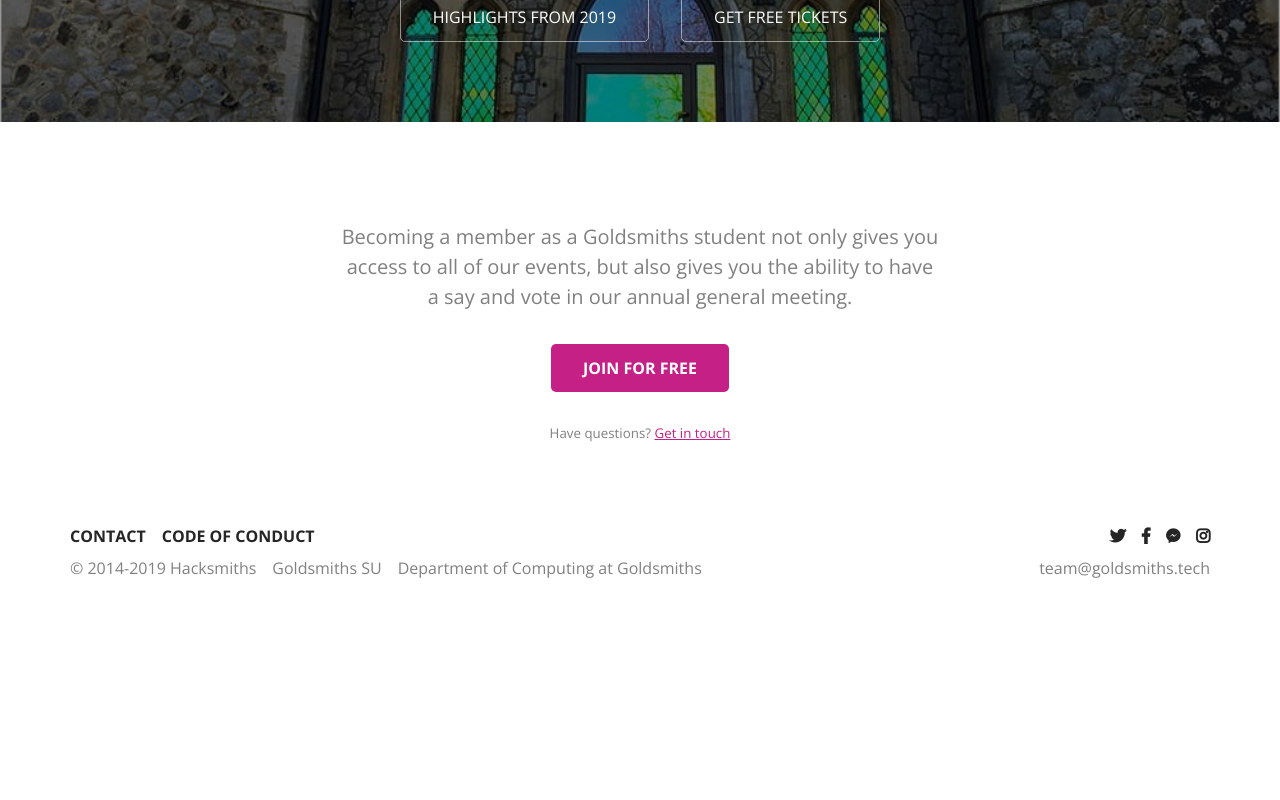
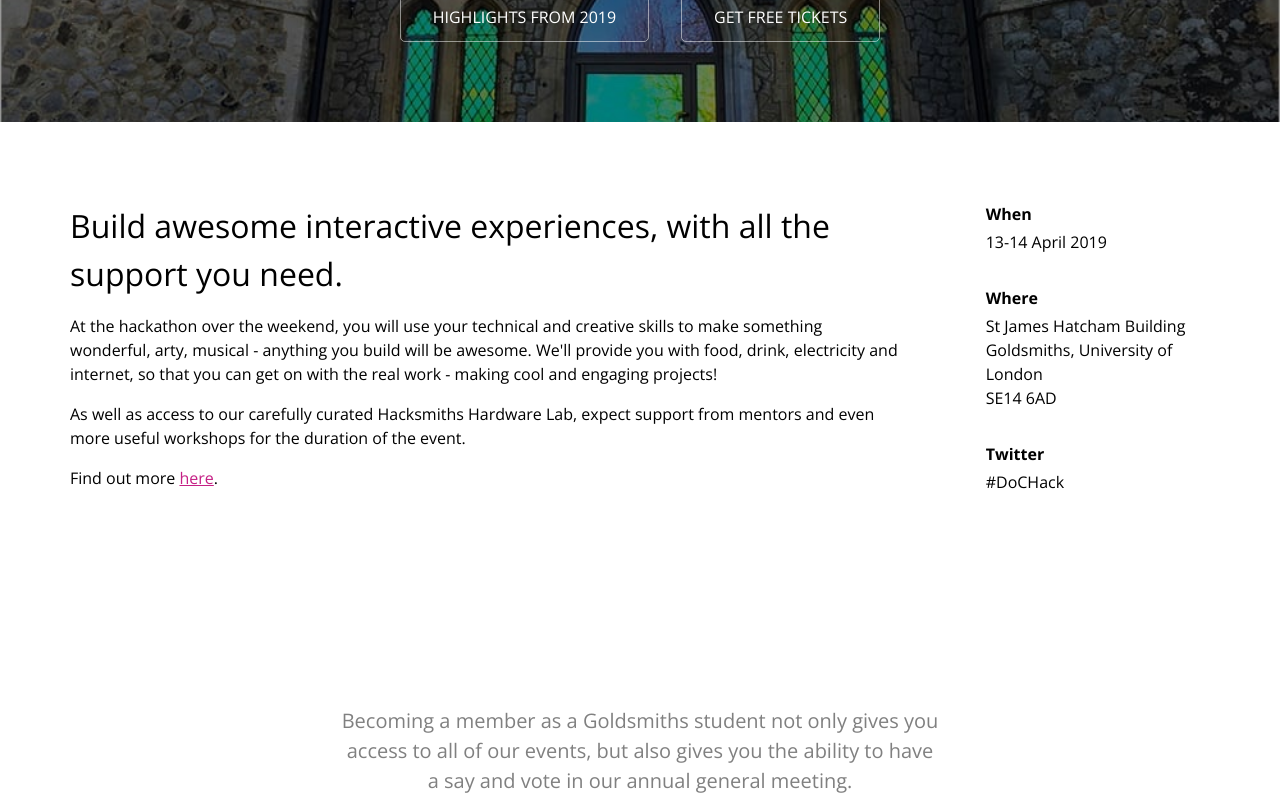
Before and after one commit to skeuomorph/2020.goldsmiths.tech, a Nuxt app: page /events/doc in a window 1280 px wide. Shown: the part 560-1360 px from the top of the page. Before the commit the page ends 1204 px from the top, so only its background shows below. Built offline with nearby package versions, Linux system fonts and the light colour scheme.

Commit message:
Event Intro + Thinner Font

```diff
--- a/components/EventHero.vue
+++ b/components/EventHero.vue
@@ -32,7 +32,7 @@ export default {
 }
 
 #hero * {
-  font-weight: normal;
+  font-weight: 300;
 }
 
 img {
--- /dev/null
+++ b/components/EventIntroText.vue
@@ -0,0 +1,48 @@
+<template>
+  <div id='intro' class='container'>
+    <article>
+      <slot></slot>
+    </article>
+    <aside>
+      <div class="item" v-for='item in sidebar' :key='item.title'>
+        <b>{{ item.title }}</b>
+        <p v-html='item.content'></p>
+      </div>
+    </aside>
+  </div>
+</template>
+
+<script>
+export default {
+  props: ['sidebar']
+}
+</script>
+
+<style scoped>
+.container {
+  display: flex;
+  padding-top: 5em;
+  padding-bottom: 5em;
+}
+article {
+  padding-right: 5em;
+}
+article * {
+  margin-bottom: 1rem;
+  font-weight: 300;
+}
+article h2 {
+  font-size: 2em;
+}
+aside {
+  width: 600px;
+}
+.item {
+  margin-bottom: 2em;
+}
+.item b {
+  margin-bottom: 0.25em;
+  display: block;
+  font-weight: bold;
+}
+</style>
--- a/components/Header.vue
+++ b/components/Header.vue
@@ -32,7 +32,7 @@ header {
 nav a {
   margin-left: 1em;
   text-transform: uppercase;
-  font-weight: bold;
+  font-weight: 400;
   color: var(--dark);
   text-decoration: none;
 }
--- a/components/HomeHero.vue
+++ b/components/HomeHero.vue
@@ -79,5 +79,6 @@ export default {
 #events h3 {
   font-size: 1em;
   margin-bottom: 0.5em;
+  font-weight: bold;
 }
 </style>
--- a/layouts/default.vue
+++ b/layouts/default.vue
@@ -35,6 +35,7 @@ export default {
   padding: 0;
   box-sizing: border-box;
   font-family: 'Open Sans', sans-serif;
+  font-weight: 300;
 }
 
 body {
--- a/nuxt.config.js
+++ b/nuxt.config.js
@@ -13,7 +13,7 @@ export default {
     ],
     link: [
       { rel: 'icon', type: 'image/x-icon', href: '/favicon.ico' },
-      { rel: 'stylesheet', href: 'https://fonts.googleapis.com/css?family=Open+Sans:400,700&display=swap' },
+      { rel: 'stylesheet', href: 'https://fonts.googleapis.com/css?family=Open+Sans:300,400,700&display=swap' },
       { rel: 'stylesheet', href: "https://use.fontawesome.com/releases/v5.3.1/css/all.css", crossorigin: 'anonymous', integrity: 'sha384-mzrmE5qonljUremFsqc01SB46JvROS7bZs3IO2EmfFsd15uHvIt+Y8vEf7N7fWAU' }
     ]
   },
--- a/pages/events/doc.vue
+++ b/pages/events/doc.vue
@@ -1,12 +1,18 @@
 <template>
   <div id='event'>
     <EventHero :event='hero' />
-
+    <EventIntroText :sidebar='introTextSidebarItems'>
+      <h2>Build awesome interactive experiences, with all the support you need.</h2>
+      <p>At the hackathon over the weekend, you will use your technical and creative skills to make something wonderful, arty, musical - anything you build will be awesome. We'll provide you with food, drink, electricity and internet, so that you can get on with the real work - making cool and engaging projects!</p>
+      <p>As well as access to our carefully curated Hacksmiths Hardware Lab, expect support from mentors and even more useful workshops for the duration of the event.</p>
+      <p>Find out more <a href='#'>here</a>.</p>
+    </EventIntroText>
   </div>
 </template>
 
 <script>
 import EventHero from '~/components/EventHero';
+import EventIntroText from '~/components/EventIntroText';
 
 export default {
   data() {
@@ -21,11 +27,26 @@ export default {
           { label: 'Highlights from 2019', path: '/' },
           { label: 'Get free tickets', path: '/' }
         ]
-      }
+      },
+      introTextSidebarItems: [
+        {
+          title: 'When',
+          content: '13-14 April 2019'
+        },
+        {
+          title: 'Where',
+          content: 'St James Hatcham Building<br>Goldsmiths, University of London<br>SE14 6AD'
+        },
+        {
+          title: 'Twitter',
+          content: '#DoCHack'
+        }
+      ]
     }
   },
   components: {
-    EventHero
+    EventHero,
+    EventIntroText
   }
 }
 </script>
```
